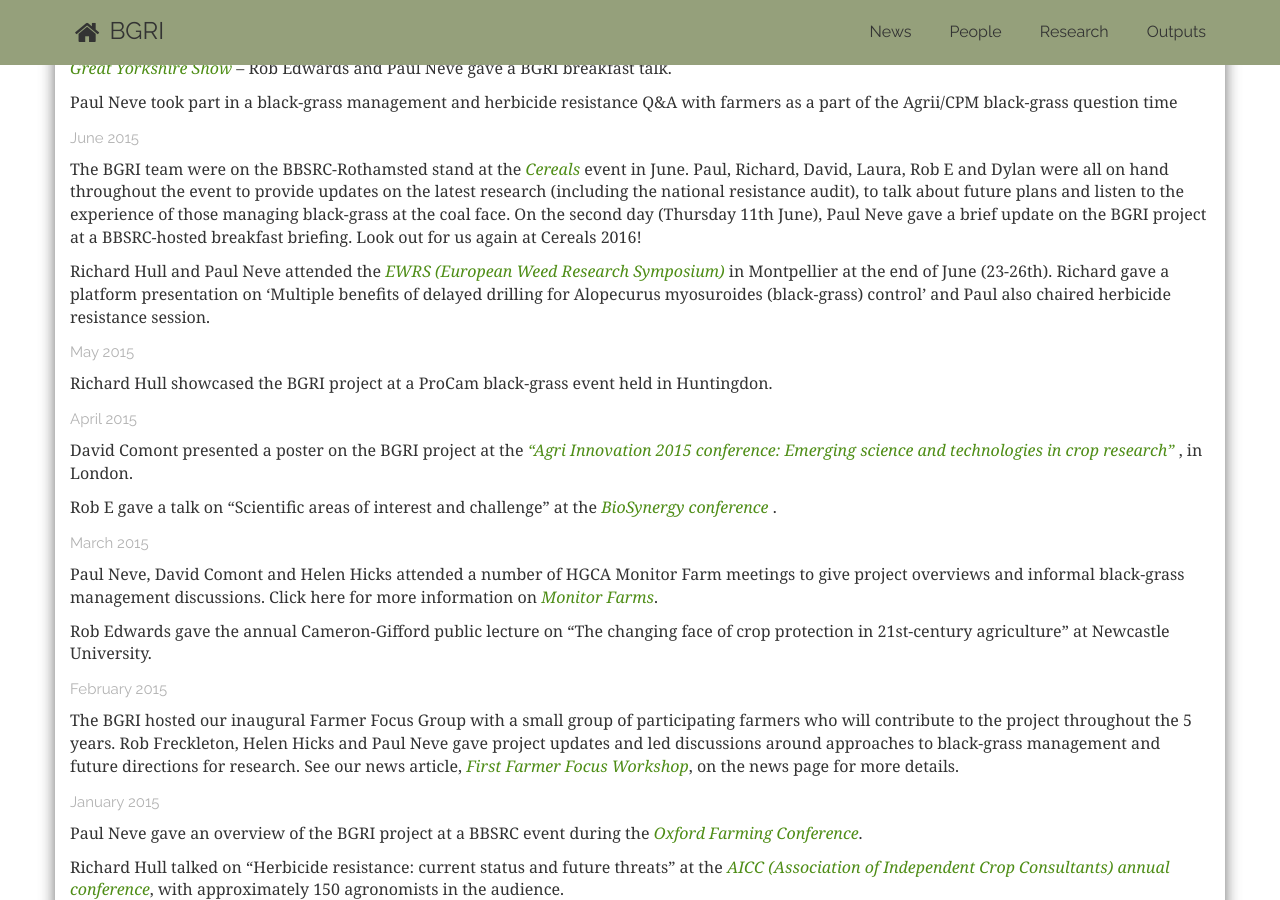
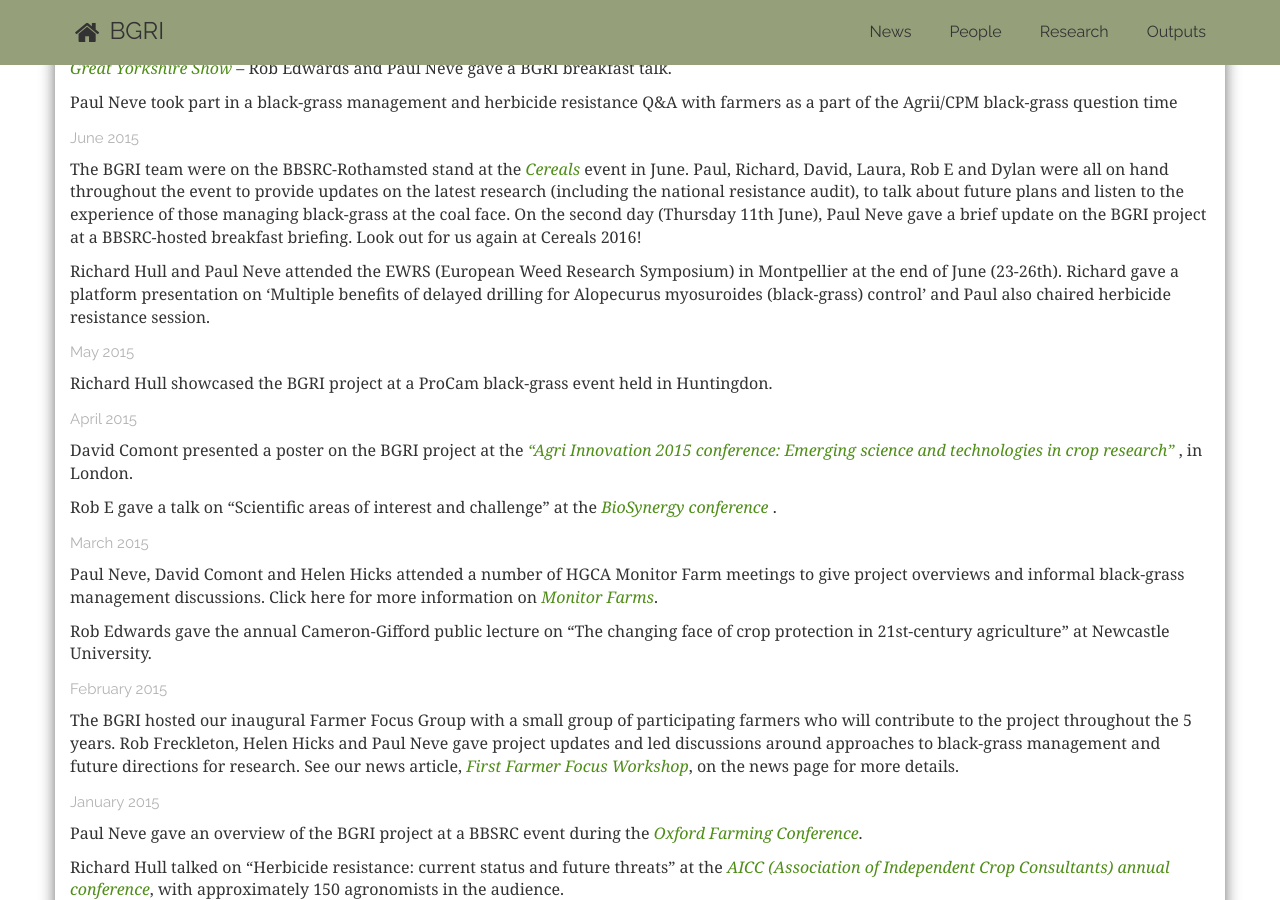
Before and after one commit to dzchilds/black-grass, a Jekyll site: the page built from outputs.html, in a window 1280 px wide and 900 px high, scrolled down 1983 px. Built offline with Jekyll 4.4.1, drawn with Linux system fonts in a browser that asks for light colours; nearby versions of some CDN libraries; Markdown is read by kramdown in place of the engine named in the settings.

Commit message:
Deleting EWRS link
The EWRS website had been taken over by a japenese oestrogen tablet
supplier!

```diff
--- a/outputs.html
+++ b/outputs.html
@@ -112,7 +112,7 @@ On 5th November, Rob F gave a presentation to an audience of around 250 at the <
 <h4><small>June 2015</small></h4>
 <p>The BGRI team were on the BBSRC-Rothamsted stand at the <a href=http://www.cerealsevent.co.uk/> <i>Cereals </i></a> event in June. Paul, Richard, David, Laura, Rob E and Dylan were all on hand throughout the event to provide updates on the latest research (including the national resistance audit), to talk about future plans and listen to the experience of those managing black-grass at the coal face. On the second day (Thursday 11th June), Paul Neve gave a brief update on the BGRI project at a BBSRC-hosted breakfast briefing. Look out for us again at Cereals 2016!</p>
 
-<p>Richard Hull and Paul Neve attended the <a href=http://ewrs2015.org/><i> EWRS (European Weed Research Symposium) </i></a> in Montpellier at the end of June (23-26th). Richard gave a platform presentation on ‘Multiple benefits of delayed drilling for Alopecurus myosuroides (black-grass) control’ and Paul also chaired herbicide resistance session.</p>
+<p>Richard Hull and Paul Neve attended the EWRS (European Weed Research Symposium) in Montpellier at the end of June (23-26th). Richard gave a platform presentation on ‘Multiple benefits of delayed drilling for Alopecurus myosuroides (black-grass) control’ and Paul also chaired herbicide resistance session.</p>
 
 
 <h4><small>May 2015</small></h4>
```
